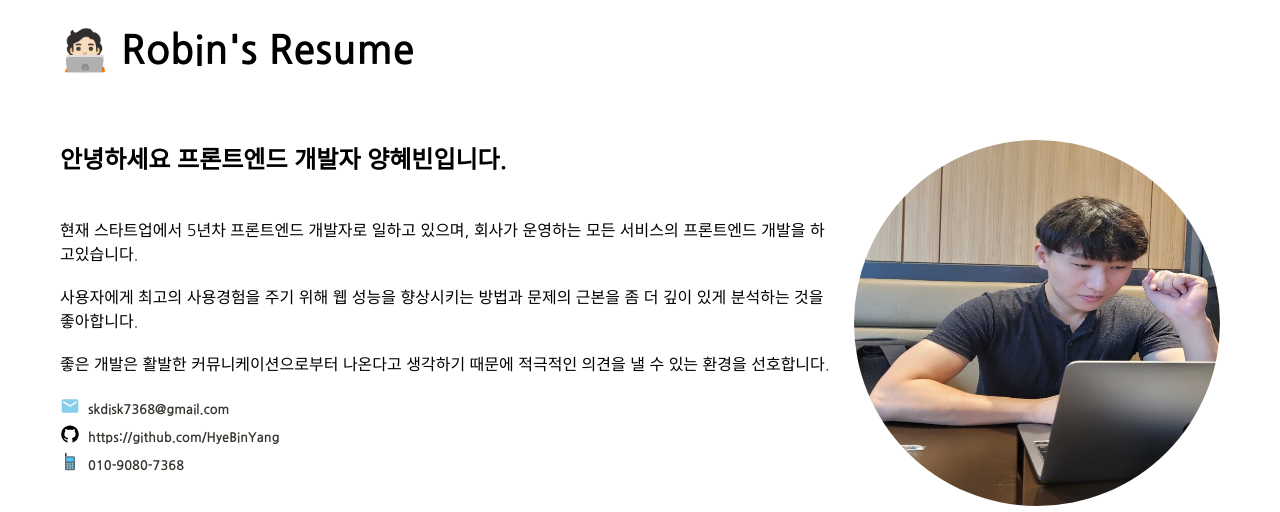
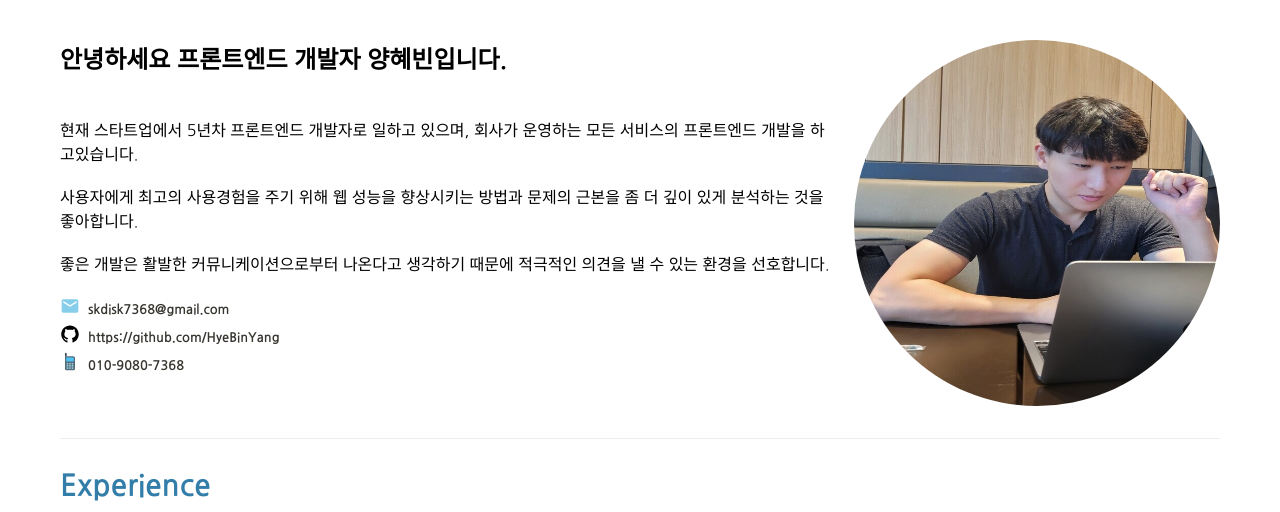
Before and after one commit to HyeBinYang/resume, a Gatsby site: page / in a window 1280 px wide. Shown: the top 512 px of the page. Built offline with nearby package versions, Linux system fonts and the light colour scheme; Gatsby itself is replaced by a stand-in of ours.

Commit message:
feat : header 삭제

```diff
--- a/src/pages/index.tsx
+++ b/src/pages/index.tsx
@@ -38,7 +38,7 @@ const Home = () => {
   return (
     <div>
       <Global styles={globalStyle} />
-      <Header />
+      {/* <Header /> */}
       <main css={{ padding: "40px 20px 200px" }}>
         <About />
         <Divider />
```
